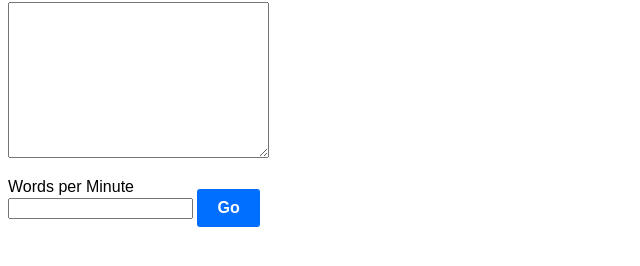
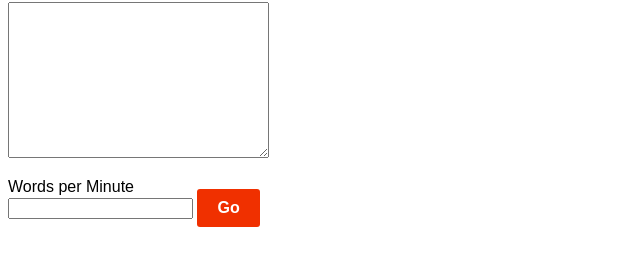
Before and after one commit to Moonkaman/Flash-words, a plain HTML site: page index.html in a window 1280 px wide. Shown: the part 78-344 px from the top of the page, without its empty margins (0-640 px from the left). Drawn offline with Linux system fonts and the light colour scheme.

Commit message:
Change button color and hover color

```diff
--- a/style.css
+++ b/style.css
@@ -18,7 +18,7 @@ p{
 .btn{
   display: inline-block;
   padding: 10px 20px;
-  background-color: rgb(0, 110, 255);
+  background-color: rgb(240, 48, 0);
   color: white;
   font-weight: bold;
   cursor: pointer;
@@ -27,7 +27,7 @@ p{
 }
 
 .btn:hover{
-  background-color: rgb(82, 157, 255);
+  background-color: rgb(175, 35, 0);
 }
 
 h2{
```
